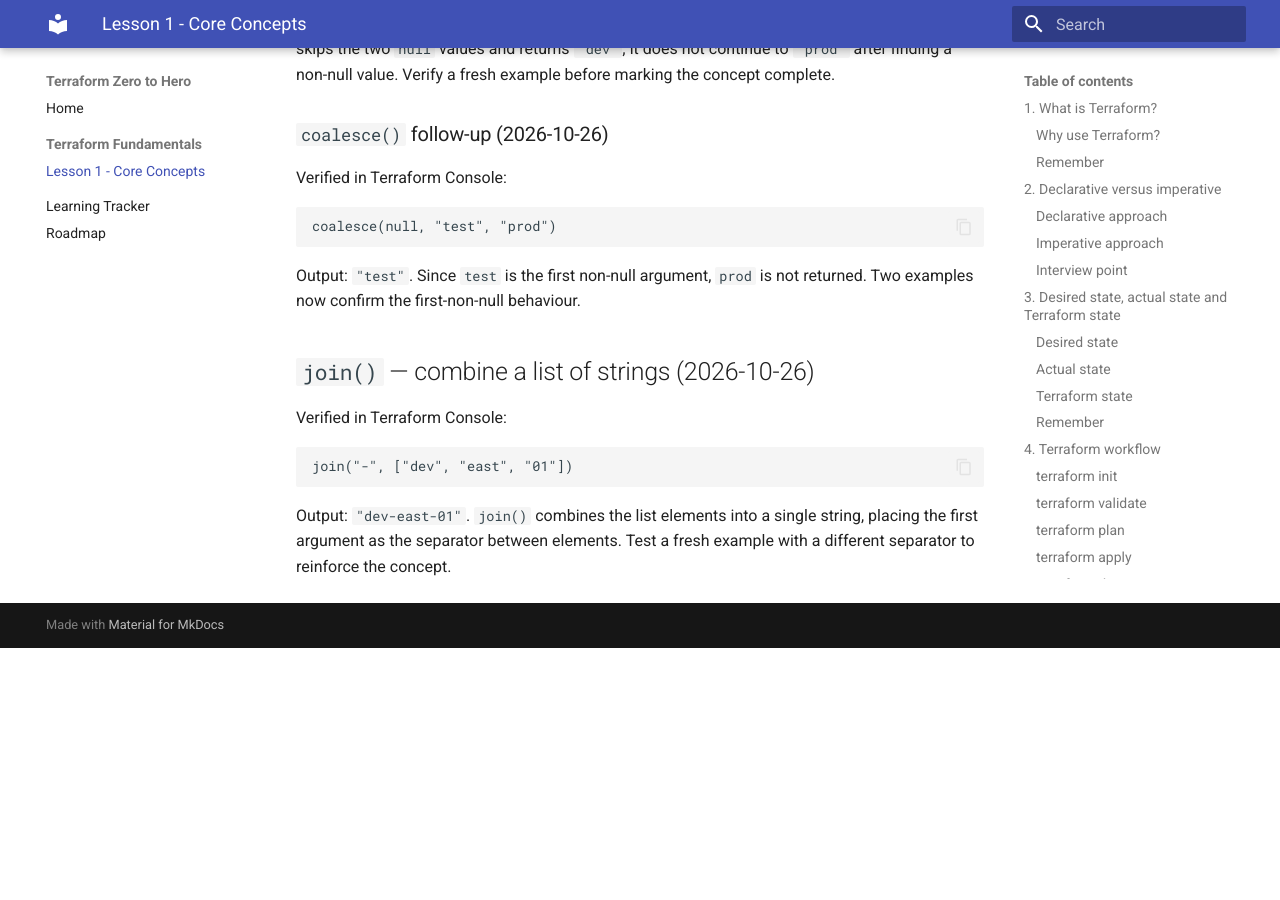
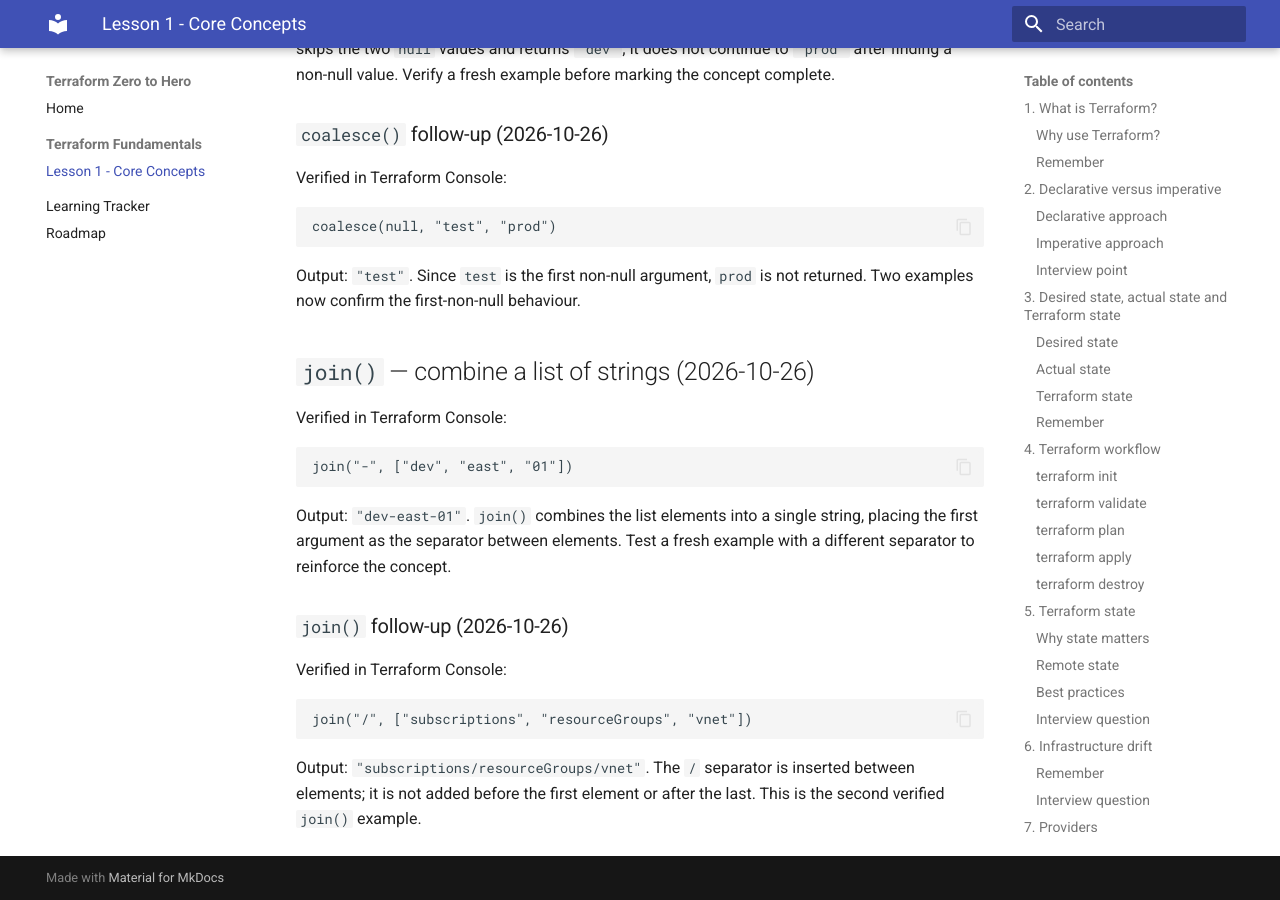
Before and after one commit to pshewale-dev/terraform-azure-lab, an MkDocs documentation site: the page built from docs/lesson-01-fundamentals.md, in a window 1280 px wide and 900 px high, scrolled down 24077 px. Built offline with MkDocs 1.6.1 and Material for MkDocs 9.7.7, drawn with Linux system fonts in a browser that asks for light colours; before the commit the page ends 24725 px from its top, so only the background shows below that.

Commit message:
docs: record second join example

````diff
--- a/docs/lesson-01-fundamentals.md
+++ b/docs/lesson-01-fundamentals.md
@@ -1024,3 +1024,14 @@ join("-", ["dev", "east", "01"])
 ```
 
 Output: `"dev-east-01"`. `join()` combines the list elements into a single string, placing the first argument as the separator between elements. Test a fresh example with a different separator to reinforce the concept.
+
+
+### `join()` follow-up (2026-10-26)
+
+Verified in Terraform Console:
+
+```hcl
+join("/", ["subscriptions", "resourceGroups", "vnet"])
+```
+
+Output: `"subscriptions/resourceGroups/vnet"`. The `/` separator is inserted between elements; it is not added before the first element or after the last. This is the second verified `join()` example.
````
